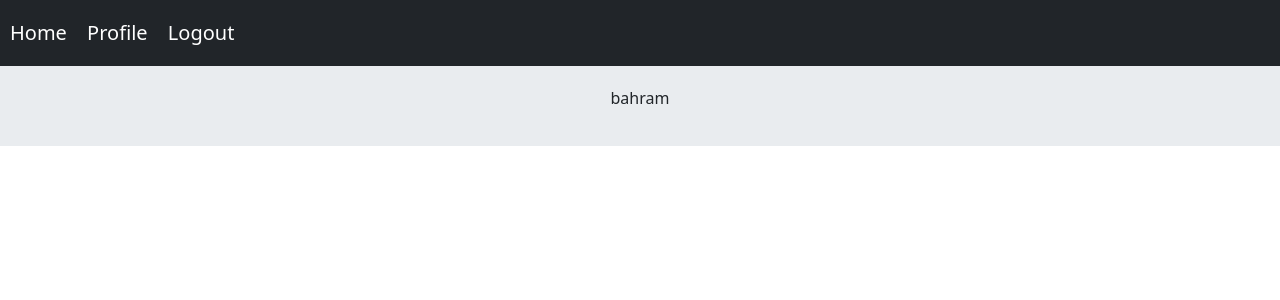
After one commit to mahdipanahimpui/social, a Django app: page /accounts/profile/4 in a window 1280 px wide. The commit adds this page. Shown: the top 300 px of the page. Run offline with Django 4.2, Linux system fonts and the light colour scheme; a user stored in the database is signed in; data comes from the database, SQL or seed files in the repository; both versions use the stored data as it was after the commit.

Commit message:
user_profile_using_pk_insted_id

```diff
--- /dev/null
+++ b/account/templates/account/profile.html
@@ -0,0 +1,6 @@
+{% extends 'base.html' %}
+
+
+{% block content %}
+    <p class="text-center">{{ user.username }}</p>
+{% endblock %}
--- a/account/urls.py
+++ b/account/urls.py
@@ -5,5 +5,6 @@ app_name = 'account'
 urlpatterns = [
     path('register/', views.UserRegisterView.as_view(), name='user_register' ),
     path('login/', views.UserLoginView.as_view(), name='user_login'),
-    path('logout/', views.UserLogoutView.as_view(), name='user_logout')
+    path('logout/', views.UserLogoutView.as_view(), name='user_logout'),
+    path('profile/<int:user_id>', views.UserProfileView.as_view(), name='user_profile')
 ]
--- a/account/views.py
+++ b/account/views.py
@@ -75,3 +75,11 @@ class UserLogoutView(LoginRequiredMixin ,View):
         logout(request)
         messages.success(request, 'user logout', 'success')
         return redirect('home:home')
+
+
+
+class UserProfileView(LoginRequiredMixin, View):
+    def get(self, request, user_id): # user_id name must be same name as in path arg
+        user = User.objects.get(pk=user_id)
+
+        return render(request, 'account/profile.html', {'user':user})
--- a/templates/inc/navbar.html
+++ b/templates/inc/navbar.html
@@ -2,6 +2,7 @@
     <div style="padding:10px">
       <a class="navbar-brand" href="{% url 'home:home' %}">Home</a>
       {% if request.user.is_authenticated %}
+        <a class="navbar-brand" href="{% url 'account:user_profile' request.user.id %}">Profile</a>
         <a class="navbar-brand" href="{% url 'account:user_logout' %}">Logout</a>
       {% else %}
         <a class="navbar-brand" href="{% url 'account:user_register' %}">Register</a>
```
Also changed, not shown: db.sqlite3.
